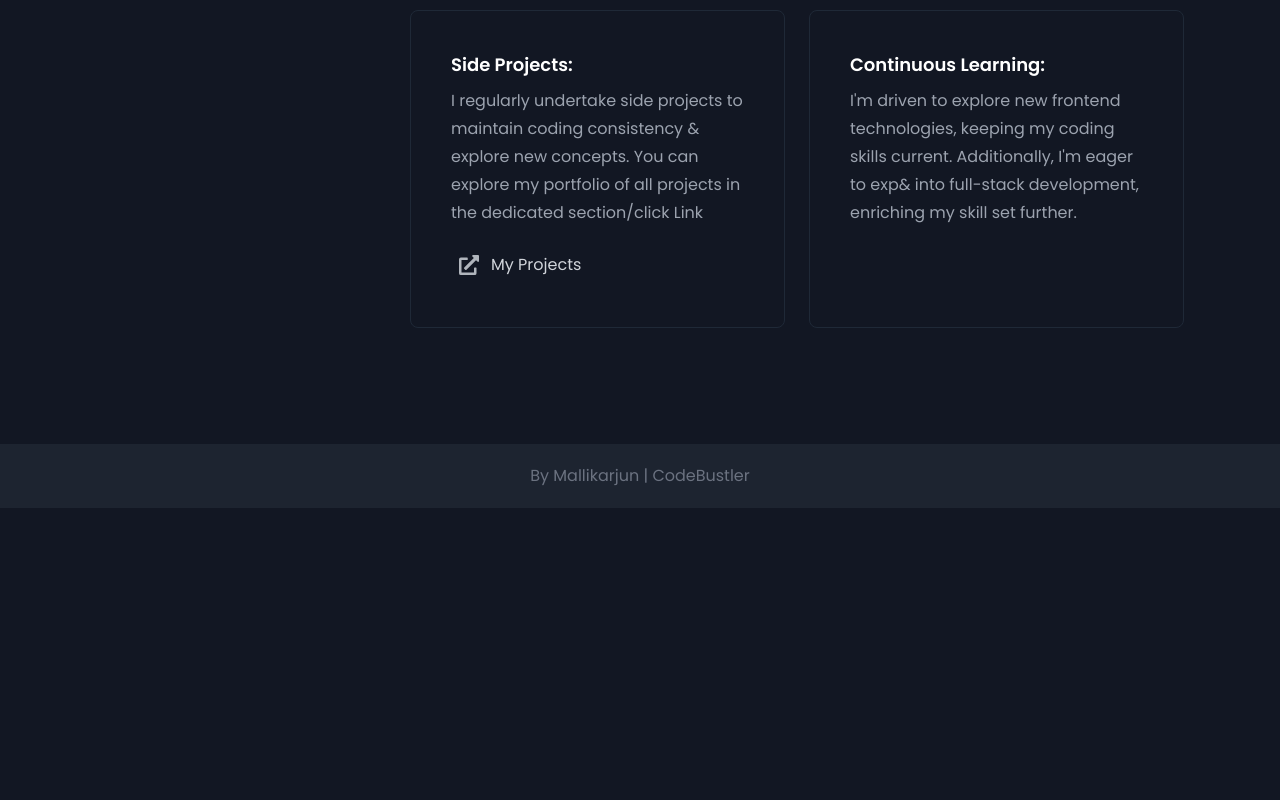
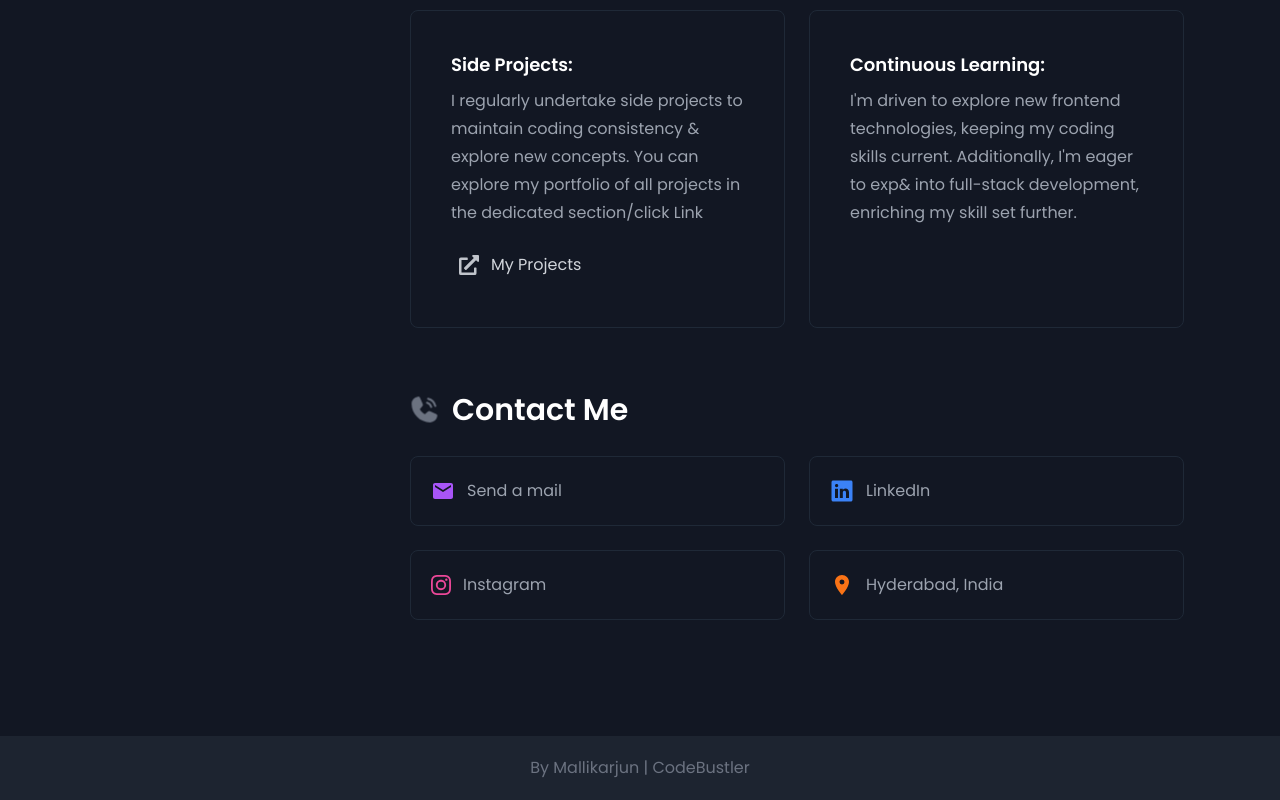
Before and after one commit to CodeBustler/my-portfolio, a React (Vite) app: page /about_me in a window 1280 px wide. Shown: the part 873-1673 px from the top of the page. Before the commit the page ends 1381 px from the top, so only its background shows below. Built offline with nearby package versions, Linux system fonts and the light colour scheme.

Commit message:
UPDATE Footer,AboutMe & HireMe(FormSumbit)

```diff
--- a/src/App.jsx
+++ b/src/App.jsx
@@ -11,8 +11,8 @@ function App() {
   return (
     <>
       <HeroSection />
-      <Projects />
-      <PastWork />
+      {/*<Projects />*/}
+      {/*<PastWork />*/}
       <Skills />
       <Testimonials />
       <HireMe />
--- a/src/components/AboutMe.jsx
+++ b/src/components/AboutMe.jsx
@@ -9,7 +9,25 @@ import { FaExternalLinkAlt } from "react-icons/fa";
 import { BsYoutube } from "react-icons/bs";
 import { SiInstagram } from "react-icons/si";
 import { FaLink } from "react-icons/fa6";
+import { PiPhoneCallFill } from "react-icons/pi";
+import { MdEmail } from "react-icons/md";
+import { IoLogoLinkedin } from "react-icons/io5";
+import { MdLocationOn } from "react-icons/md";
 import Footer from "./Footer";
+import TapToTop from "./TapToTop";
+
+function ContactLinks({ link, title, children }) {
+	return (
+		<a
+			href={link}
+			target="_blank"
+			title={title} // Change here
+			className="border border-gray-700 md:border-gray-800 hover:border-gray-600 transition p-5 rounded-lg flex items-center gap-3 cursor-pointer text-gray-400 hover:text-white"
+		>
+			{children}
+		</a>
+	);
+}
 
 function AboutMe() {
 	return (
@@ -154,11 +172,54 @@ function AboutMe() {
 								</div>
 							</div>
 						</div>
-						{/*EXPERIENCE */}
-						{/*EXPERIENCE */}
+						{/*CONTACT ME */}
+						<div className="container mt-16">
+							<h1 className="text-2xl md:text-3xl  font-semibold  flex items-end gap-3">
+								<PiPhoneCallFill className="text-gray-500 mb-1 scale-110" />
+								Contact Me
+							</h1>
+							<div className="grid grid-cols-1 md:grid-cols-2 gap-6 leading-7 mt-7">
+								<ContactLinks
+									link={
+										"mailto:mallikarjun.mavnoor@gmail.com"
+									}
+									title={"mallikarjun.mavnoor@gmail.com"}
+								>
+									<MdEmail className="text-2xl text-purple-500" />
+									<div>Send a mail</div>
+								</ContactLinks>
+								<ContactLinks
+									link={
+										"https://www.linkedin.com/in/mallikarjun-mavnoor"
+									}
+									title={"@mallikarjun-mavnoor"}
+								>
+									<IoLogoLinkedin className="text-2xl text-blue-500" />
+									LinkedIn
+								</ContactLinks>
+								<ContactLinks
+									link={
+										"https://www.instagram.com/codebustler"
+									}
+									title={"@CodeBustler"}
+								>
+									<SiInstagram
+										className="text-xl text-pink-500
+									"
+									/>
+									Instagram
+								</ContactLinks>
+
+								<ContactLinks>
+									<MdLocationOn className="text-2xl text-orange-500" />
+									Hyderabad, India
+								</ContactLinks>
+							</div>
+						</div>
 					</div>
 				</div>
 			</div>
+			<TapToTop />
 			<Footer />
 		</>
 	);
--- a/src/components/Footer.jsx
+++ b/src/components/Footer.jsx
@@ -3,7 +3,9 @@ import React from "react";
 function Footer() {
 	return (
 		<footer className="bg-[#1D2430] text-gray-500  text-center py-5 sticky w-[100%] mt-24">
-			<a href="">By Mallikarjun | CodeBustler</a>
+			<a href="https://www.instagram.com/codebustler" target="blank">
+				By Mallikarjun | CodeBustler
+			</a>
 		</footer>
 	);
 }
--- a/src/components/HireMe.jsx
+++ b/src/components/HireMe.jsx
@@ -9,33 +9,54 @@ function HireMe() {
 				Hire Me
 			</h1>
 			<div className="grid grid-cols-1 md:grid-cols-2 gap-10 mt-8">
-				<div className="text-lg text-gray-200 flex flex-col gap-5">
+				<form
+					action="https://formsubmit.co/mallikarjun.mavnoor@gmail.com"
+					method="POST"
+					className="text-lg text-gray-200 flex flex-col gap-5"
+				>
 					<input
 						type="text"
+						name="Name"
+						required
 						placeholder="Name"
 						className="bg-[#1D2430] rounded-md px-5 py-3 "
 					/>
 					<input
 						type="email"
+						name="Email"
+						required
 						placeholder="Email Id"
+						className="bg-[#1D2430] rounded-md px-5 py-3 "
+					/>{" "}
+					<input
+						type="tel"
+						name="Phone"
+						placeholder="Phone (Optional)"
 						className="bg-[#1D2430] rounded-md px-5 py-3 "
 					/>
 					<textarea
-						name="message"
+						name="Message"
+						required
 						placeholder="Message"
 						cols="30"
-						rows="7"
+						rows="5"
 						className="bg-[#1D2430] rounded-md px-5 py-4 "
 					></textarea>
 					<div className="flex items-center  gap-5  mt-2">
-						<button className=" px-10 py-2 rounded-lg bg-green-600 active:bg-green-700  whitespace-nowrap transition w-[50%] md:w-auto">
+						<button
+							type="submit"
+							className=" px-10 py-2 rounded-lg bg-green-600 active:bg-green-700  whitespace-nowrap transition w-[50%] md:w-auto"
+						>
 							Submit
 						</button>
-						<button className=" px-10 py-2 rounded-lg bg-gray-600 active:bg-gray-700  whitespace-nowrap w-[50%] md:w-auto">
+						<button
+							type="reset"
+							className=" px-10 py-2 rounded-lg bg-gray-600 active:bg-gray-700  whitespace-nowrap w-[50%] md:w-auto"
+						>
 							Reset
 						</button>
 					</div>
-				</div>
+				</form>
 				{/*GOOGLE-MAP */}
 				<div className="mapouter">
 					<div className="gmap_canvas rounded-xl">
```
